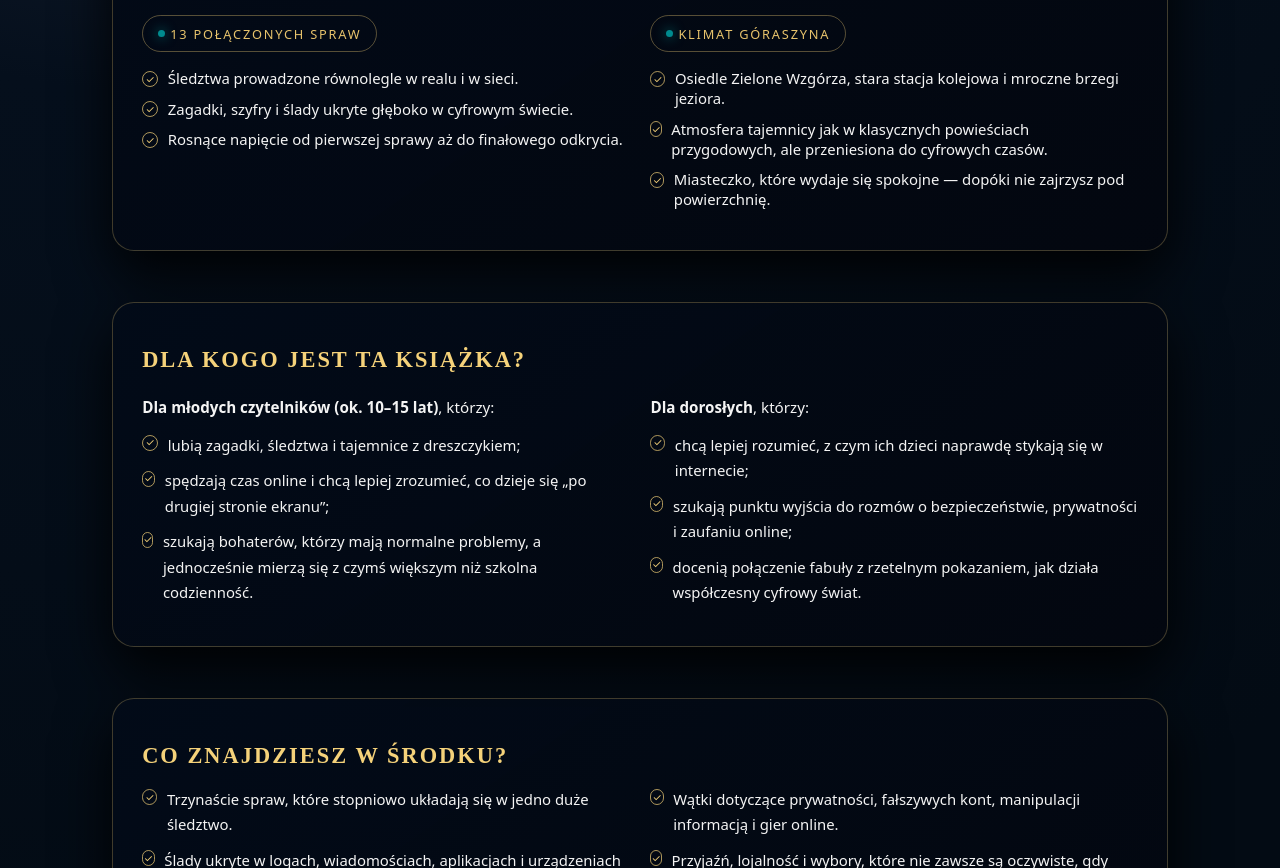
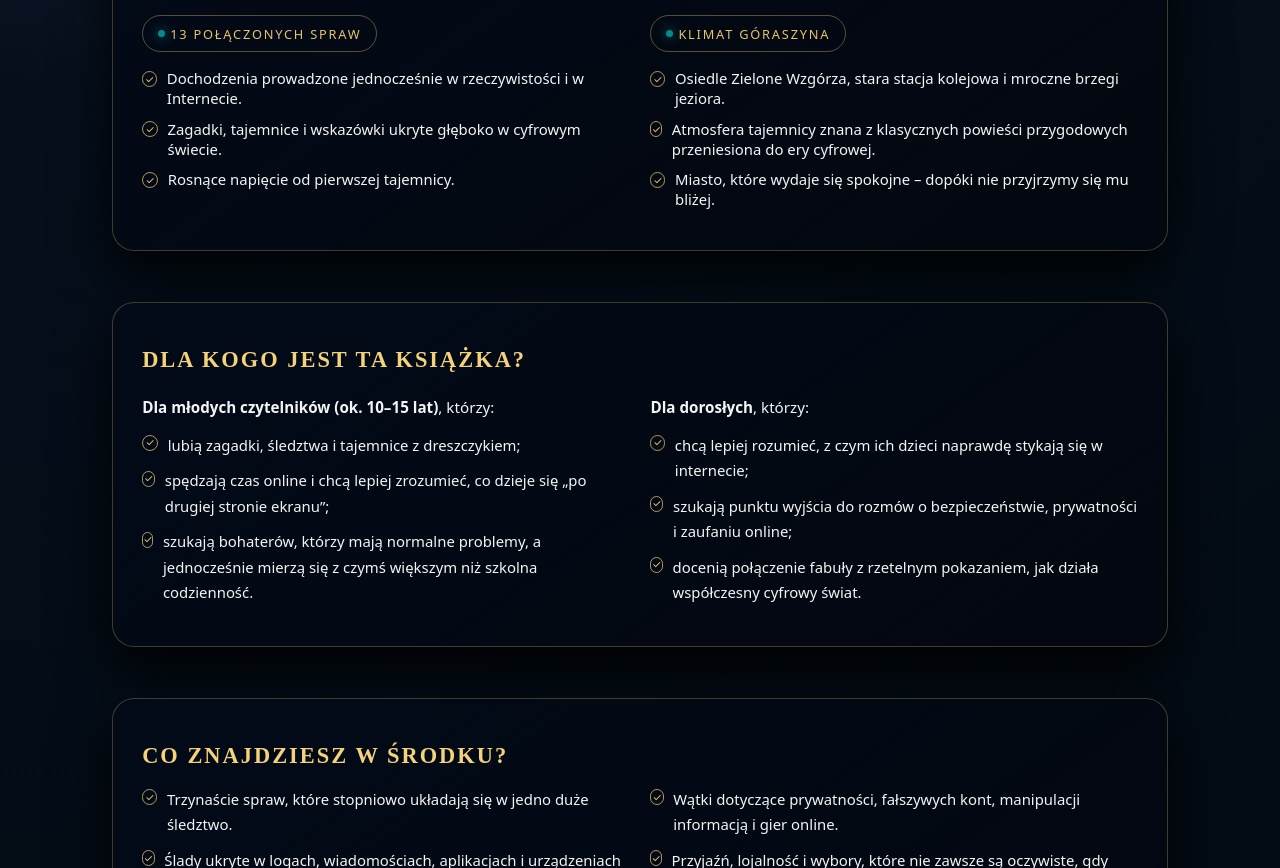
Before and after one commit to Lemric/wydawnictwo, a plain HTML site: page index.html in a window 1280 px wide. Shown: the part 1008-1876 px from the top of the page. Drawn offline with Linux system fonts and the light colour scheme.

Commit message:
Update list items in index.html for clarity

```diff
--- a/index.html
+++ b/index.html
@@ -833,9 +833,9 @@
               13 połączonych spraw
             </div>
             <ul class="list-check" aria-label="Główne motywy książki">
-              <li><span class="icon">✓</span><span>Śledztwa prowadzone równolegle w realu i w sieci.</span></li>
-              <li><span class="icon">✓</span><span>Zagadki, szyfry i ślady ukryte głęboko w cyfrowym świecie.</span></li>
-              <li><span class="icon">✓</span><span>Rosnące napięcie od pierwszej sprawy aż do finałowego odkrycia.</span></li>
+              <li><span class="icon">✓</span><span>Dochodzenia prowadzone jednocześnie w rzeczywistości i w Internecie.</span></li>
+              <li><span class="icon">✓</span><span>Zagadki, tajemnice i wskazówki ukryte głęboko w cyfrowym świecie.</span></li>
+              <li><span class="icon">✓</span><span>Rosnące napięcie od pierwszej tajemnicy.</span></li>
             </ul>
           </div>
           <div>
@@ -845,8 +845,8 @@
             </div>
             <ul class="list-check">
               <li><span class="icon">✓</span><span>Osiedle Zielone Wzgórza, stara stacja kolejowa i mroczne brzegi jeziora.</span></li>
-              <li><span class="icon">✓</span><span>Atmosfera tajemnicy jak w klasycznych powieściach przygodowych, ale przeniesiona do cyfrowych czasów.</span></li>
-              <li><span class="icon">✓</span><span>Miasteczko, które wydaje się spokojne — dopóki nie zajrzysz pod powierzchnię.</span></li>
+              <li><span class="icon">✓</span><span>Atmosfera tajemnicy znana z klasycznych powieści przygodowych przeniesiona do ery cyfrowej.</span></li>
+              <li><span class="icon">✓</span><span>Miasto, które wydaje się spokojne – dopóki nie przyjrzymy się mu bliżej.</span></li>
             </ul>
           </div>
         </div>
```
